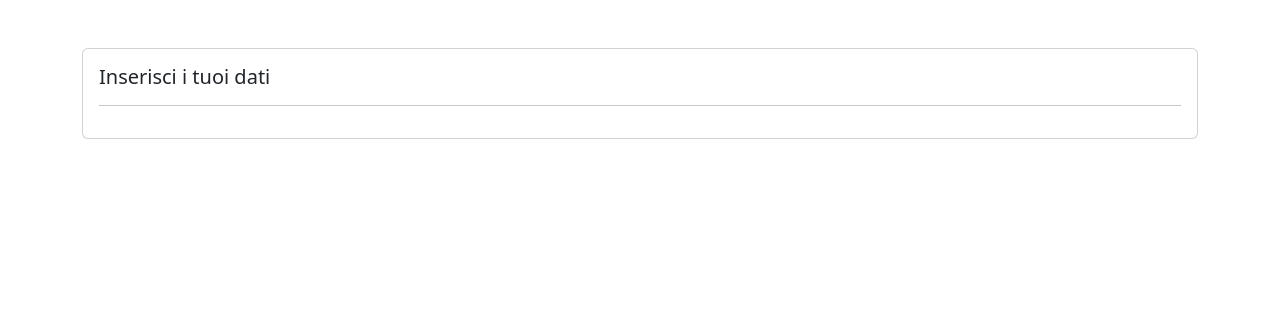
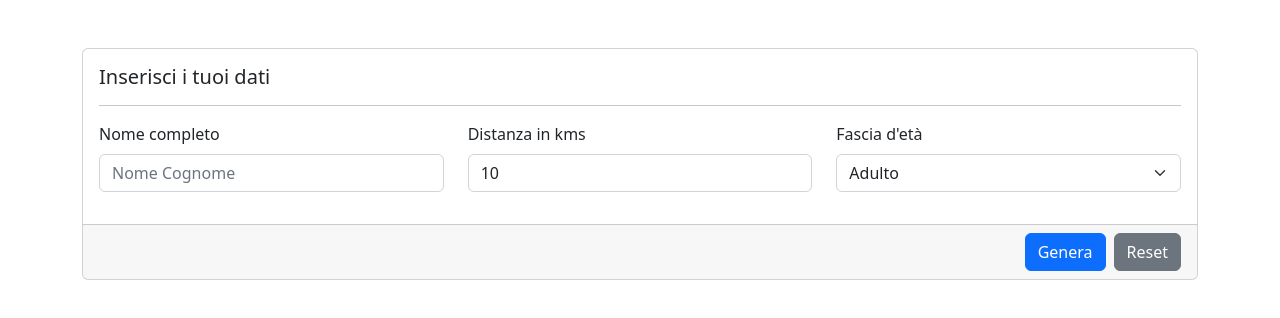
Before and after one commit to GabrieleLombard01/js-biglietto-treno-form, a plain HTML site: page index.html in a window 1280 px wide. Drawn offline with nearby package versions, Linux system fonts and the light colour scheme.

Commit message:
buttons added

```diff
--- a/index.html
+++ b/index.html
@@ -32,10 +32,37 @@
                 <h5 class="card-title">Inserisci i tuoi dati</h5>
                 <hr>
                 <div class="row row-cols-1 row-cols-md-3">
-                    <div class="col"></div>
-                    <div class="col"></div>
-                    <div class="col"></div>
+                    <div class="col">
+                        <div class="mb-3">
+                            <!--Nome utente-->
+                            <label for="name" class="form-label">Nome completo</label>
+                            <input type="text" class="form-control" id="name" placeholder="Nome Cognome">
+                        </div>
+                    </div>
+                    <div class="col">
+                        <div class="mb-3">
+                            <!--KM-->
+                            <label for="kms" class="form-label">Distanza in kms</label>
+                            <input type="number" min="5" step="1" class="form-control" id="kms" value="10">
+                        </div>
+                    </div>
+                    <div class="col">
+                        <div class="mb-3">
+                            <!--ETA'-->
+                            <label for="age" class="form-label">Fascia d'età</label>
+                            <select class="form-select" id="age">
+                                <option value="">Adulto</option>
+                                <option value="min">Minore</option>
+                                <option value="over">Over 65</option>
+                              </select>
+                        </div>
+                    </div>
                 </div>
+            </div>
+            <div class="card-footer d-flex justify-content-end">
+                <!--Bottoni-->
+                <button type="button" class="btn btn-primary me-2" id="confirm-button">Genera</button>
+                <button type="button" class="btn btn-secondary" id="reset-button">Reset</button>
             </div>
         </div>
     </section>
```
